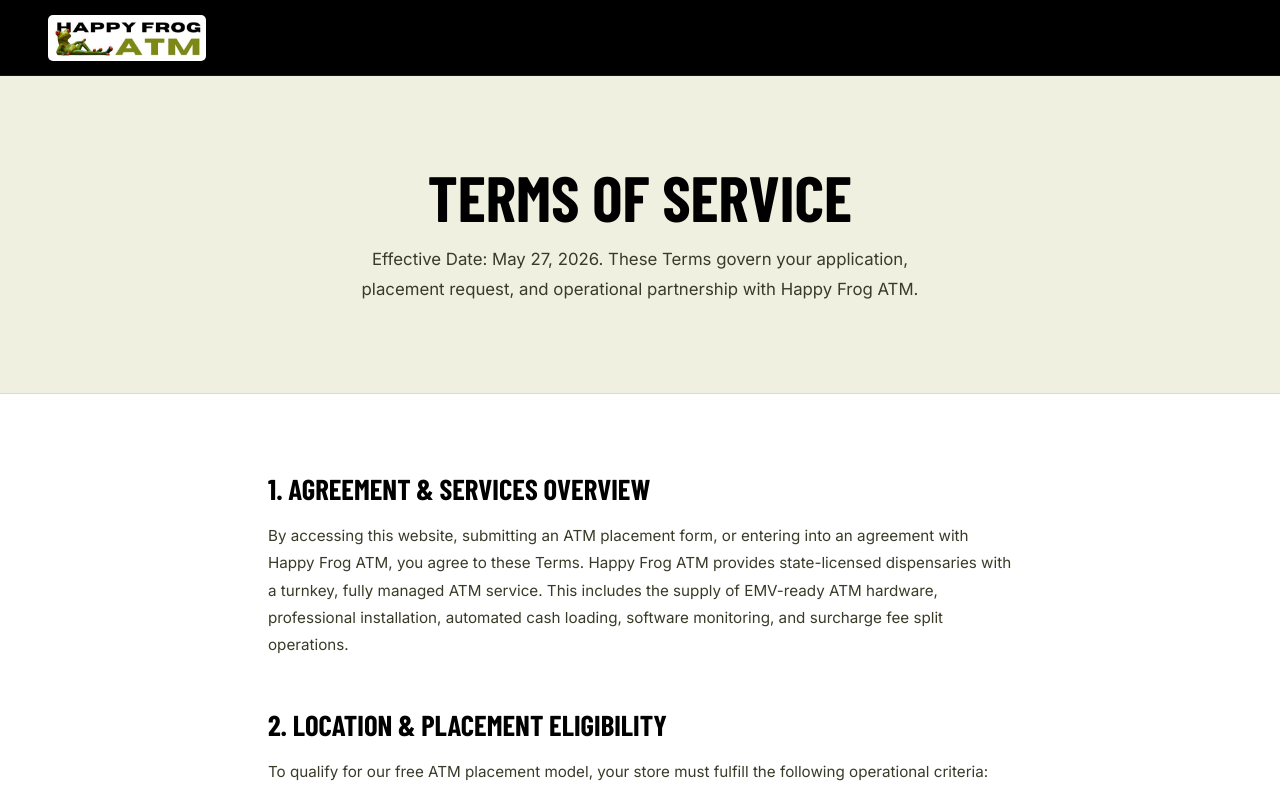
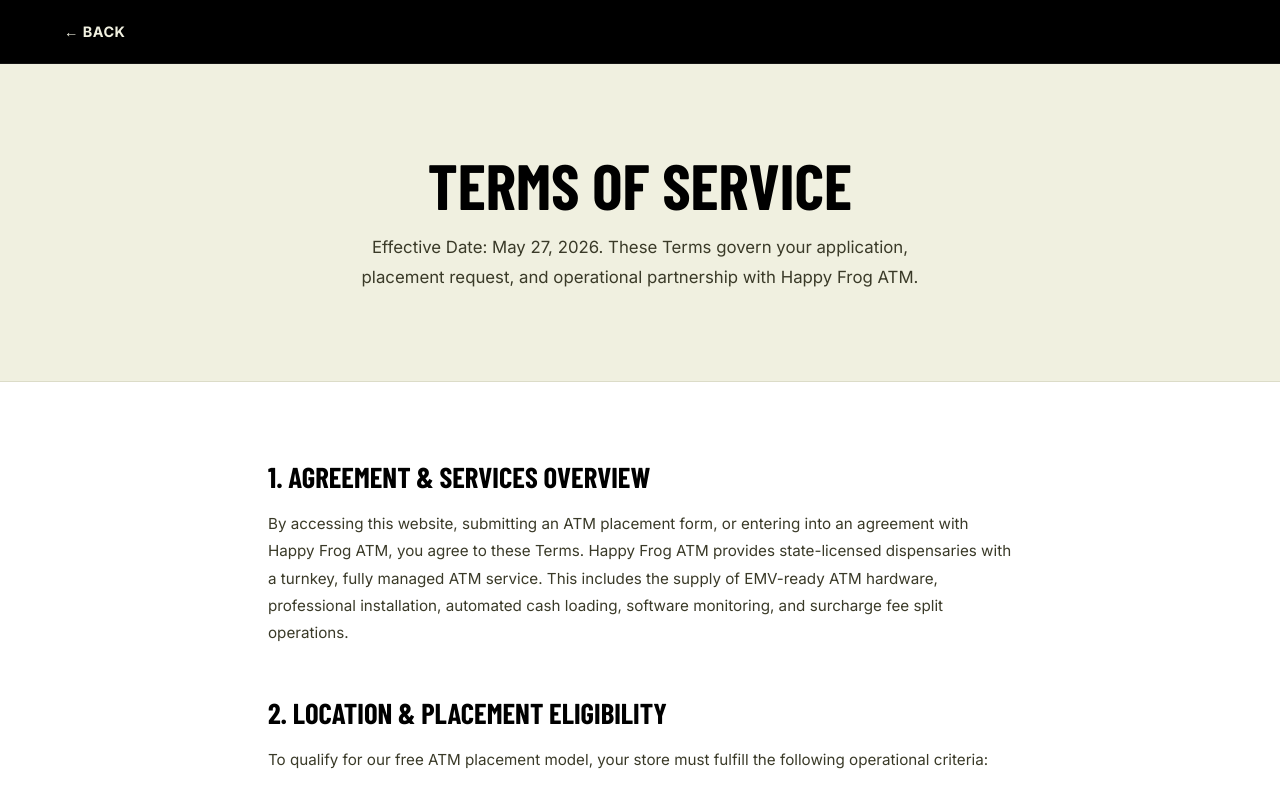
Before and after one commit to Idea-Fueled/happy-frog-atm, a Next.js app in the folder happyfrog-nextjs/: page /terms in a window 1280 px wide. Shown: the top 798 px of the page. Built offline with nearby package versions, Linux system fonts and the light colour scheme; a web font is replaced by a local one.

Commit message:
feat: replace legal navbars with clean back bar and resolve cross-page footer scroll links

```diff
--- a/happyfrog-nextjs/app/globals.css
+++ b/happyfrog-nextjs/app/globals.css
@@ -615,7 +615,7 @@
   font-size: 3.5rem;
   font-weight: 900;
   text-transform: uppercase;
-  line-height: .95;
+  line-height: 1em;
   letter-spacing: -.5px;
   color: var(--ink);
   margin-bottom: 1rem;
@@ -1056,7 +1056,7 @@
 
 .faq-hdr {
   margin-bottom: 2.2rem;
-  max-width: 100%;
+  max-width: 1020px;
   text-align: center;
   margin-left: auto;
   margin-right: auto
@@ -1071,7 +1071,7 @@
 }
 
 .faq-wrap {
-  max-width: 820px;
+  max-width: 1020px;
   margin: 2.5rem auto 0
 }
 
@@ -1520,7 +1520,7 @@
 
   .sh2 {
     font-size: clamp(1.9rem, 5vw, 2.6rem);
-    line-height: 1.02
+    line-height: 1em
   }
 
   .sh2 br,
@@ -1850,6 +1850,33 @@
 }
 
 /* ── LEGAL PAGES ── */
+.legal-back-bar {
+  background: var(--ink);
+  height: 64px;
+  display: flex;
+  align-items: center;
+  padding: 0 clamp(1.5rem, 5vw, 4rem);
+  border-bottom: 1px solid rgba(255, 255, 255, .08);
+}
+
+.back-btn {
+  color: var(--cream);
+  text-decoration: none;
+  font-size: .9rem;
+  font-weight: 700;
+  letter-spacing: .5px;
+  text-transform: uppercase;
+  display: inline-flex;
+  align-items: center;
+  gap: 8px;
+  transition: color .2s;
+  font-family: 'Inter', sans-serif;
+}
+
+.back-btn:hover {
+  color: var(--olive2);
+}
+
 .legal-hero {
   padding: clamp(3.5rem, 7vw, 5.5rem) clamp(1.5rem, 5vw, 4rem);
   text-align: center;
--- a/happyfrog-nextjs/app/terms/page.tsx
+++ b/happyfrog-nextjs/app/terms/page.tsx
@@ -1,16 +1,19 @@
 import type { Metadata } from 'next';
-import SiteNav from '@/components/SiteNav';
 import Footer from '@/components/Footer';
 
 export const metadata: Metadata = {
   title: 'Terms of Service — Happy Frog ATM',
-  description: 'Understand the terms, guidelines, and responsibilities governing our free ATM placement partnership.',
+  description: 'Understand the terms, guidelines, and responsibilities governing our free ATM partnership.',
 };
 
 export default function TermsPage() {
   return (
     <>
-      <SiteNav minimal />
+      <div className="legal-back-bar">
+        <a href="/" className="back-btn">
+          ← Back
+        </a>
+      </div>
       <main>
         <section className="legal-hero">
           <h1>Terms of Service</h1>
--- a/happyfrog-nextjs/components/Footer.tsx
+++ b/happyfrog-nextjs/components/Footer.tsx
@@ -30,7 +30,7 @@
           <h4>Get Started</h4>
           <ul>
             <li>
-              <a href="#contact">Request Free Placement</a>
+              <a href="/#contact">Request Free Placement</a>
             </li>
             <li>
               <a
@@ -45,7 +45,7 @@
               <a href={siteConfig.phone.tel}>Call {siteConfig.phone.display}</a>
             </li>
             <li>
-              <a href="#faq">FAQ</a>
+              <a href="/#faq">FAQ</a>
             </li>
           </ul>
         </div>
@@ -53,16 +53,16 @@
           <h4>Services</h4>
           <ul>
             <li>
-              <a href="#included">Free ATM Placement</a>
+              <a href="/#included">Free ATM Placement</a>
             </li>
             <li>
-              <a href="#included">Cash Management</a>
+              <a href="/#included">Cash Management</a>
             </li>
             <li>
-              <a href="#included">Revenue Share</a>
+              <a href="/#included">Revenue Share</a>
             </li>
             <li>
-              <a href="#included">Maintenance &amp; Repair</a>
+              <a href="/#included">Maintenance &amp; Repair</a>
             </li>
           </ul>
         </div>
@@ -70,10 +70,10 @@
           <h4>Coverage</h4>
           <ul>
             <li>
-              <a href="#contact">Nationwide Placement</a>
+              <a href="/#contact">Nationwide Placement</a>
             </li>
             <li>
-              <a href="#contact">Multi-Location Operators</a>
+              <a href="/#contact">Multi-Location Operators</a>
             </li>
             <li>
               <a href={siteConfig.phone.tel}>Call to Confirm Your Market</a>
@@ -86,7 +86,7 @@
         <div>
           <Link href="/privacy">Privacy Policy</Link>
           <Link href="/terms">Terms of Service</Link>
-          <a href="#contact">Contact</a>
+          <a href="/#contact">Contact</a>
         </div>
       </div>
     </footer>
```
Also changed, not shown: happyfrog-nextjs/app/privacy/page.tsx (+5 -2 lines).
